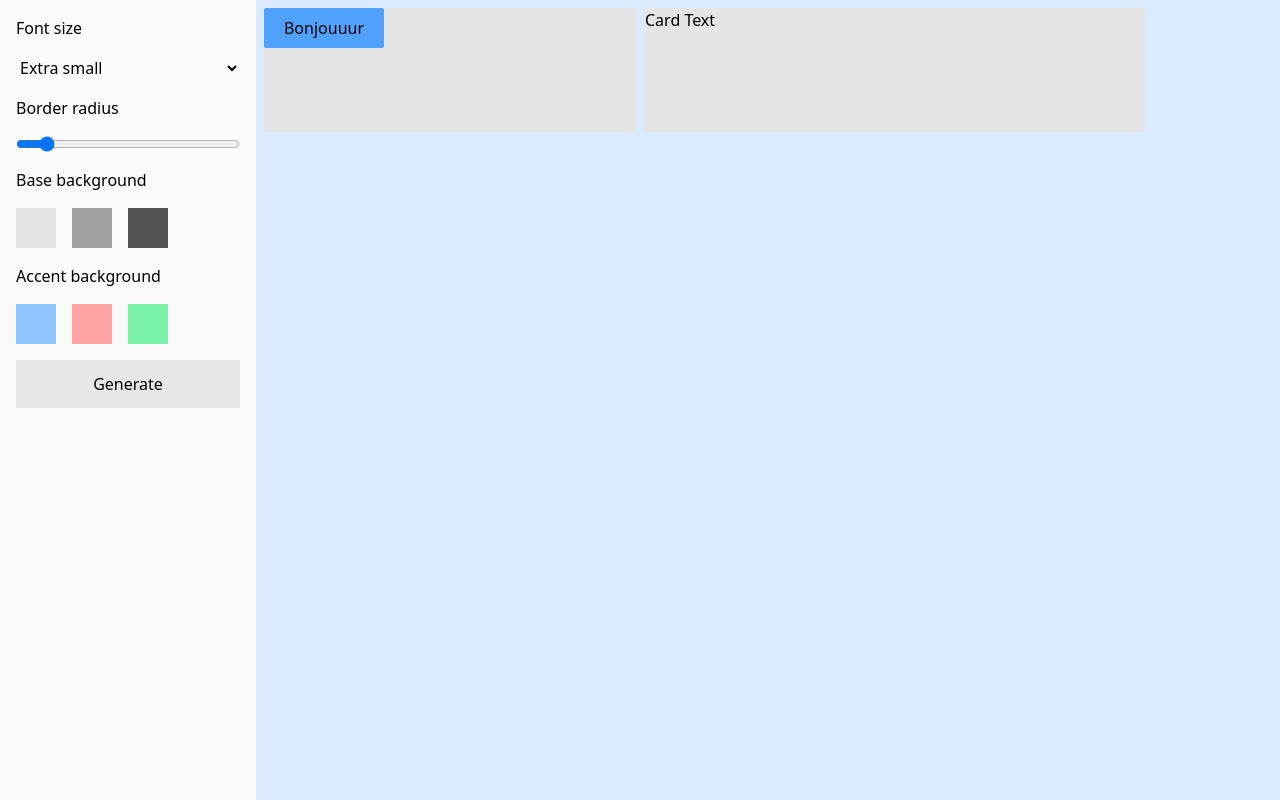
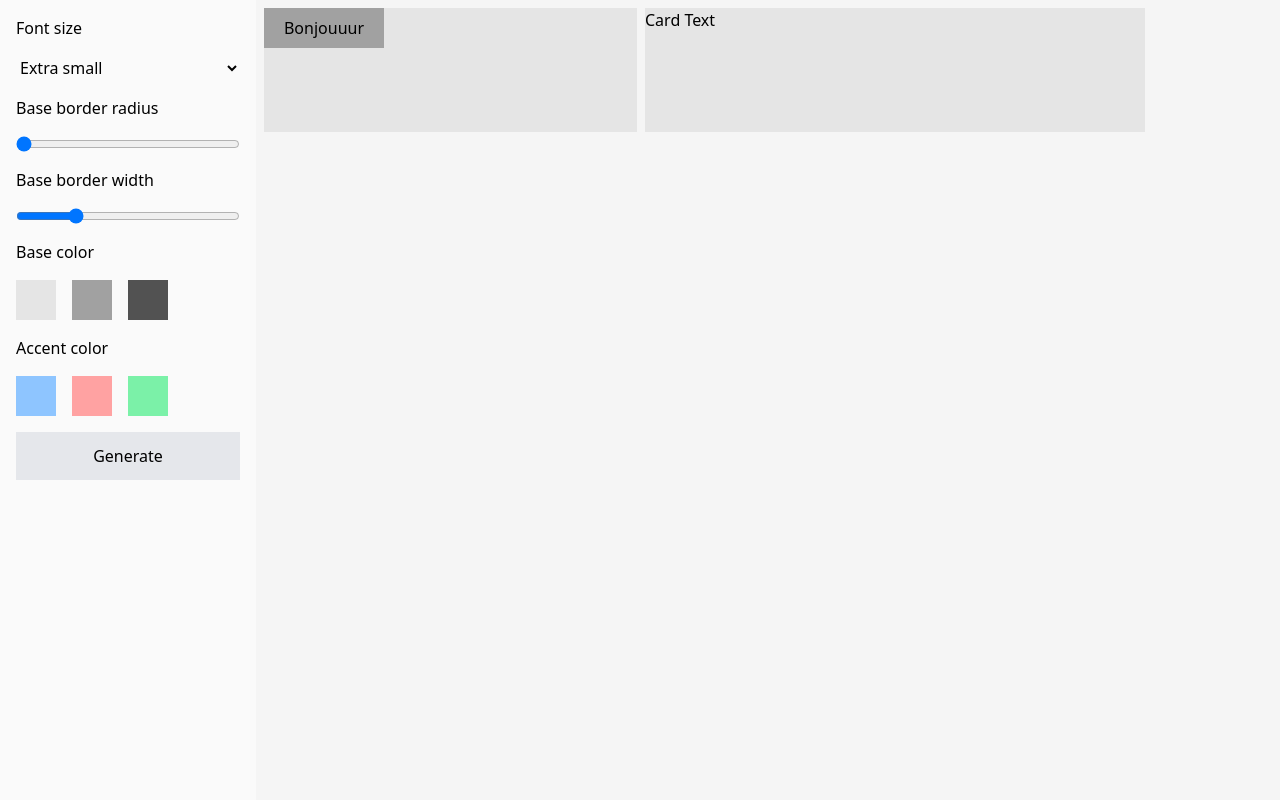
Before and after one commit to layode-ch/DecoratorPHP, a PHP site: page / in a window 1280 px wide. Run offline with PHP 8.4, Linux system fonts and the light colour scheme; data that the repository does not hold is empty.

Commit message:
bg color input

```diff
--- a/public/index.php
+++ b/public/index.php
@@ -14,9 +14,9 @@ use DecoratorPHP\Decorators\RedBackground;
 use DecoratorPHP\Enums\Sizes;
 use DecoratorPHP\Enums\Theme;
 
-// Theme::$BORDER_RADIUS = (int)$_GET["border-radius"];
+Theme::$BORDER_RADIUS = (int)$_GET["border-radius"] ?? 1;
 Theme::$BASE_BACKGROUND_COLOR = $_GET["base-bg"] ?? "neutral-200";
-Theme::$ACCENT_BACKGROUND_COLOR = $_GET["accent-bg"] ?? "blue-400";
+Theme::$ACCENT_BACKGROUND_COLOR = $_GET["accent-bg"] ?? "neutral-400";
 
 $component = new Button("Bonjouuur");
 $component = new Cursor($component);
@@ -30,8 +30,6 @@ $card2 = new Card(4,1);
 $card->textContent = $component;
 $card2->textContent = "Card Text";
 
-
-
 ?>
 
 <!DOCTYPE html>
@@ -40,7 +38,7 @@ $card2->textContent = "Card Text";
     <meta charset="UTF-8">
     <meta name="viewport" content="width=device-width, initial-scale=1.0">
     <script src="https://cdn.jsdelivr.net/npm/@tailwindcss/browser@4"></script>
-    <title>Document</title>
+    <title>Decorator</title>
 </head>
 <body>
     <div class="flex w-[100vw] h-[100vh]">
@@ -61,27 +59,30 @@ $card2->textContent = "Card Text";
                     <option value="4xl">4XL</option>
                 </select>
 
-                <label for="border-radius" >Border radius</label>
-                <input name="border-radius" type="range" min="0" max="9" value="<?= Theme::$BORDER_RADIUS ?>">
+                <label for="base-border-radius" >Base border radius</label>
+                <input name="base-border-radius" type="range" min="0" max="8" value="<?= Theme::$BORDER_RADIUS ?>">
 
-                <label for="base-bg">Base background</label>
+                <label for="input-border-radius" >Base border width</label>
+                <input name="input-border-radius" type="range" min="0" max="4" value="<?= Theme::$BORDER_WIDTH ?>">
+
+                <label for="base-bg">Base color</label>
                 <ul class="flex gap-4">
-                    <input type="radio" name="base-bg" value="neutral-200" class="appearance-none w-10 h-10 bg-neutral-200">
-                    <input type="radio" name="base-bg" value="neutral-400"class="appearance-none w-10 h-10 bg-neutral-400">
-                    <input type="radio" name="base-bg" value="neutral-600" class="appearance-none w-10 h-10 bg-neutral-600">
+                    <input type="radio" name="base-bg" value="neutral-200" class="appearance-none w-10 h-10 bg-neutral-200" <?= Theme::$BASE_BACKGROUND_COLOR == "neutral-200" ? "checked" : "" ?>>
+                    <input type="radio" name="base-bg" value="neutral-400" class="appearance-none w-10 h-10 bg-neutral-400" <?= Theme::$BASE_BACKGROUND_COLOR == "neutral-400" ? "checked" : "" ?>>
+                    <input type="radio" name="base-bg" value="neutral-600" class="appearance-none w-10 h-10 bg-neutral-600" <?= Theme::$BASE_BACKGROUND_COLOR == "neutral-600" ? "checked" : "" ?>>
                 </ul>
 
-                <label for="accent-bg">Accent background</label>
+                <label for="accent-bg">Accent color</label>
                 <ul class="flex gap-4">
-                    <input type="radio" name="accent-bg" value="blue-300" class="appearance-none w-10 h-10 bg-blue-300">
-                    <input type="radio" name="accent-bg" value="red-300"class="appearance-none w-10 h-10 bg-red-300">
-                    <input type="radio" name="accent-bg" value="green-300" class="appearance-none w-10 h-10 bg-green-300">
+                    <input type="radio" name="accent-bg" value="blue-300"   class="appearance-none w-10 h-10 bg-blue-300"  <?= Theme::$ACCENT_BACKGROUND_COLOR == "blue-300" ? "checked" : "" ?>>
+                    <input type="radio" name="accent-bg" value="red-300"    class="appearance-none w-10 h-10 bg-red-300"   <?= Theme::$ACCENT_BACKGROUND_COLOR == "red-300" ? "checked" : "" ?>>
+                    <input type="radio" name="accent-bg" value="green-300"  class="appearance-none w-10 h-10 bg-green-300" <?= Theme::$ACCENT_BACKGROUND_COLOR == "green-300" ? "checked" : "" ?>>
                 </ul>
 
                 <button type="submit" class="bg-gray-200 p-3">Generate</button>
             </form>
         </div>
-        <div class="w-4/5 h-full bg-blue-100 grid p-2
+        <div class="w-4/5 h-full bg-neutral-100 grid p-2
         gap-2
         grid-cols-8
         grid-rows-6"
--- a/src/Enums/Theme.php
+++ b/src/Enums/Theme.php
@@ -2,11 +2,12 @@
 namespace DecoratorPHP\Enums;
 
 class Theme {
-    static int   $BORDER_RADIUS          = 1;
-    static string   $ACCENT_BACKGROUND_COLOR = "blue-600";
-    static string   $ACCENT_FOREGROUND_COLOR = "white-600";
+    static int      $BORDER_RADIUS              = 1;
+    static int      $BORDER_WIDTH              = 1;
+    static string   $ACCENT_BACKGROUND_COLOR    = "blue-600";
+    static string   $ACCENT_FOREGROUND_COLOR    = "white-600";
     static string   $BASE_BACKGROUND_COLOR;
-    static string   $BASE_FOREGROUND_COLOR  = "white-300";
-    static string   $INPUT_BACKGROUND_COLOR = "red-500";
+    static string   $BASE_FOREGROUND_COLOR      = "white-300";
+    static string   $INPUT_BACKGROUND_COLOR     = "red-500";
     static int      $INPUT_BACKGROUND_INTENSITY = 500;
 }
```
